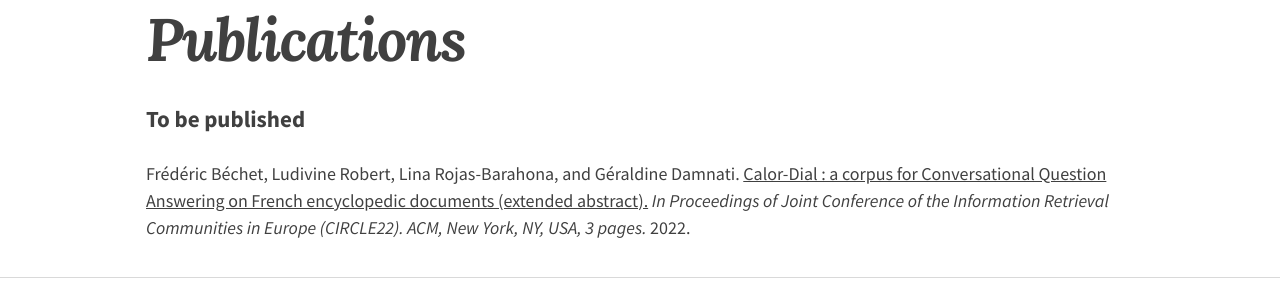
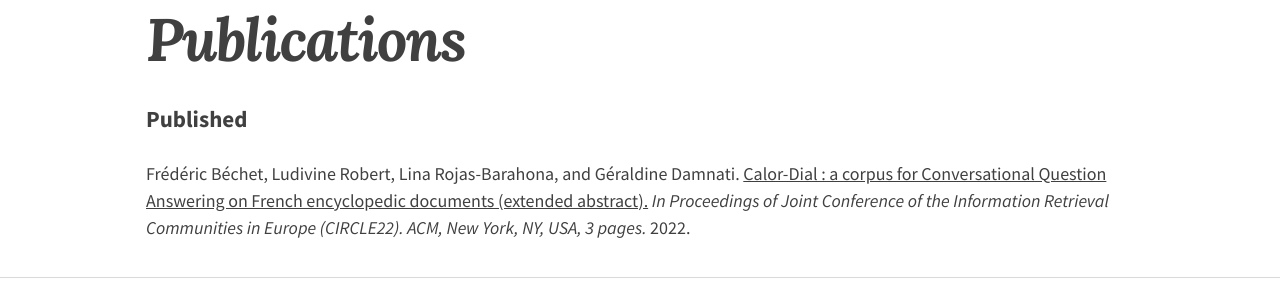
Before and after one commit to ludivinero/ludivinero.github.io, a Jekyll site: the page built from publi.md, in a window 1280 px wide. Shown: the part 363-663 px from the top of the page. Built offline with Jekyll 4.4.1, drawn with Linux system fonts in a browser that asks for light colours; nearby versions of some CDN libraries.

```diff
--- a/publi.md
+++ b/publi.md
@@ -6,5 +6,5 @@ show_excerpts: true
 entries_layout: list
 ---
 
-### To be published
+### Published
 <p>Frédéric Béchet, Ludivine Robert, Lina Rojas-Barahona, and Géraldine Damnati. <u>Calor-Dial : a corpus for Conversational Question Answering on French encyclopedic documents (extended abstract).</u><i> In Proceedings of Joint Conference of the Information Retrieval Communities in Europe (CIRCLE22). ACM, New York, NY, USA, 3 pages. </i>2022.</p>
```
